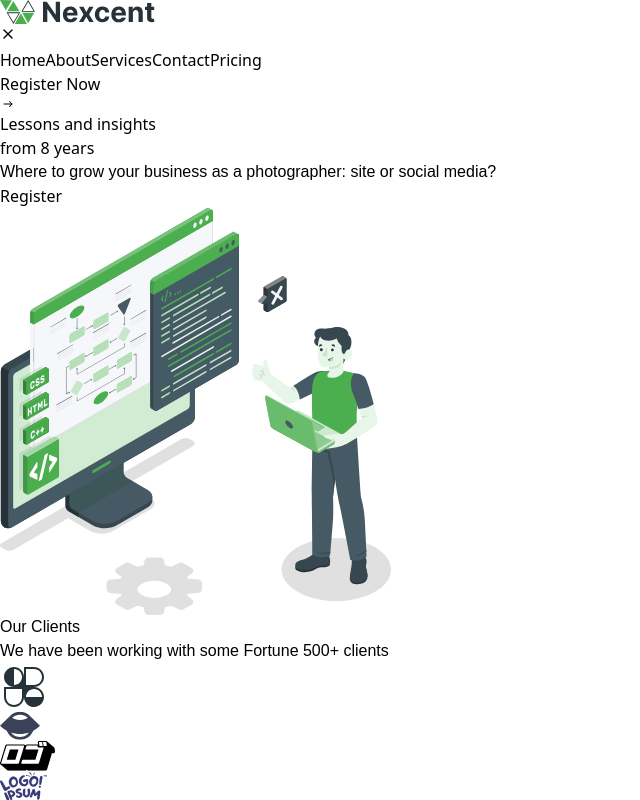
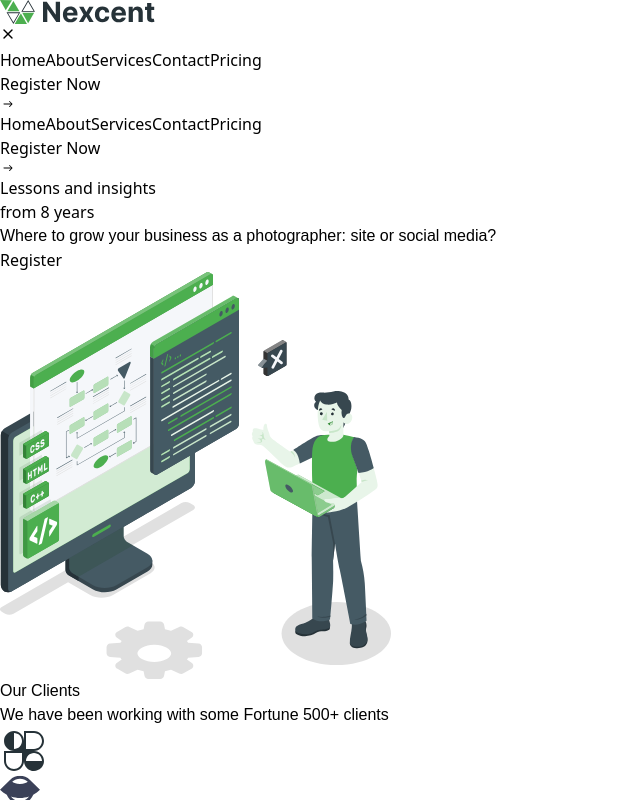
Before and after one commit to talha-fullstackdev/bytewise-project, a React (Vite) app: page / in a window 1280 px wide. Both pictures are taken after a click on the button 8 px from the left and 34 px from the top of the page. Shown: the top 800 px of the page, without its empty margins (0-640 px from the left). Built offline with nearby package versions, Linux system fonts and the light colour scheme.

Commit message:
added basic animation in toggle button

```diff
--- a/package.json
+++ b/package.json
@@ -10,6 +10,7 @@
     "preview": "vite preview"
   },
   "dependencies": {
+    "framer-motion": "^12.4.2",
     "react": "^19.0.0",
     "react-dom": "^19.0.0",
     "react-icons": "^5.4.0",
--- a/src/components/header/Header.jsx
+++ b/src/components/header/Header.jsx
@@ -1,34 +1,6 @@
-// import React from "react";
-// import Logo from "./Logo";
-// import Navbar from "./Navbar";
-// import { FiMenu, FiX } from "react-icons/fi";
-// import { useState } from "react";
-// import { IoIosArrowRoundForward } from "react-icons/io";
-// const Header = () => {
-//   const [isOpen, setIsOpen] = useState(false);
-//   return (
-//     <header className=" bg-gray-100 pb-6 flex flex-col items-center gap-2 pt-4 md:p-6  md:flex-row md:justify-evenly  ">
-//       <Logo />
 
-//       <div className={`flex flex-col md:flex-row`}>
-//       <Navbar />
-//       <button className="bg-[#45d449] ml-2 hover:bg-[#4be751] flex items-center gap-2 px-4 py-2 text-sm md:text-[14px] md:px-6 whitespace-nowrap rounded-md text-white  mt-2 md:mt-0">
-//         Register Now
-//         <IoIosArrowRoundForward className="text-lg" />
-//       </button>
-//       <button
-//         className="md:hidden text-2xl absolute right-6 top-5 focus:outline-none"
-//         onClick={() => setIsOpen(!isOpen)}
-//       >
-//         {isOpen ? <FiX /> : <FiMenu />}
-//       </button>
-//       </div>
-//     </header>
-//   );
-// };
-
-// export default Header;
 import React, { useState } from "react";
+import { motion } from "framer-motion";
 import Logo from "./Logo";
 import Navbar from "./Navbar";
 import { FiMenu, FiX } from "react-icons/fi";
@@ -40,21 +12,42 @@ const Header = () => {
   return (
     <header className="bg-gray-100 pb-6 flex flex-col items-start md:items-center ml-4 gap-2 pt-4 md:p-6 md:flex-row md:justify-evenly relative">
       <Logo />
-      {/* Toggle Button for Mobile */}
-      <button
+
+      {/* Toggle Button for Mobile with Animation */}
+      <motion.button
         className="md:hidden text-2xl absolute right-6 top-5 focus:outline-none"
         onClick={() => setIsOpen(!isOpen)}
+        animate={{ rotate: isOpen ? 180 : 0 }}
+        transition={{ duration: 0.3, ease: "easeInOut" }}
       >
         {isOpen ? <FiX /> : <FiMenu />}
-      </button>
-      {/* Navbar and Register Button - Show on Medium and Larger Screens */}
-      <div className={`flex flex-col self-center  mt-2 md:mt-0 md:flex-row items-center  gap-4 ${isOpen ? "flex" : "hidden"} md:flex`}>
+      </motion.button>
+
+      {/* Navbar & Register Button - Always Visible on Medium & Larger Screens */}
+      <div className="hidden md:flex items-center gap-4">
         <Navbar />
-        <button className="bg-[#45d449]  hover:bg-[#4be751] flex items-center gap-2 px-4 py-2 text-sm md:text-[14px] md:px-6 whitespace-nowrap rounded-md text-white mt-2 md:mt-0">
+        <button className="bg-[#45d449] hover:bg-[#4be751] flex items-center gap-2 px-4 py-2 text-sm md:text-[14px] md:px-6 whitespace-nowrap rounded-md text-white">
           Register Now
           <IoIosArrowRoundForward className="text-lg" />
         </button>
       </div>
+
+      {/* Mobile Menu Animation - Only for Small Screens */}
+      {isOpen && (
+        <motion.div
+          initial={{ opacity: 0, y: -10 }}
+          animate={{ opacity: 1, y: 0 }}
+          exit={{ opacity: 0, y: -10 }}
+          transition={{ duration: 0.3 }}
+          className="md:hidden flex flex-col w-full items-center gap-4 mt-4"
+        >
+          <Navbar />
+          <button className="bg-[#45d449] hover:bg-[#4be751] flex items-center gap-2 px-4 py-2 text-sm md:text-[14px] md:px-6 whitespace-nowrap rounded-md text-white">
+            Register Now
+            <IoIosArrowRoundForward className="text-lg" />
+          </button>
+        </motion.div>
+      )}
     </header>
   );
 };
```
Also changed, not shown: 1 other file (tests, documents, lock files or other folders).
